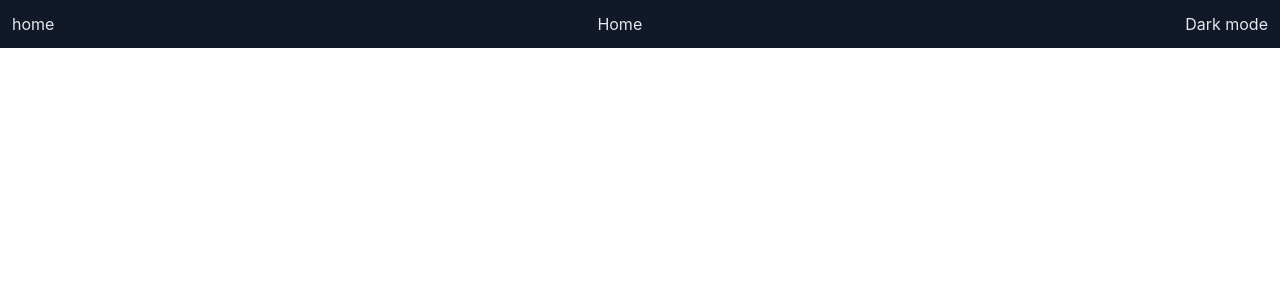
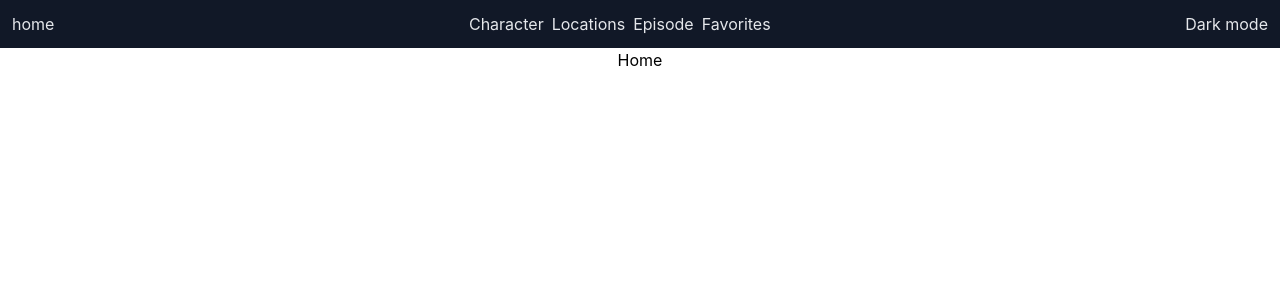
Before and after one commit to timberzzman/richard-et-mortimer-client, a React (Create React App) app: page / in a window 1280 px wide. Shown: the top 300 px of the page. Built offline with nearby package versions, Linux system fonts and the light colour scheme.

Commit message:
Fix Router not routing to Home component and adding custom navbar buttons

```diff
--- a/src/Router.js
+++ b/src/Router.js
@@ -10,7 +10,7 @@ import Location from './views/Location';
 function Router() {
   return (
     <Routes>
-      <Route path="/" element={Home} />
+      <Route path="/" element={<Home />} />
       <Route
         path="/character/:id"
         element={(
--- a/src/components/Navbar.js
+++ b/src/components/Navbar.js
@@ -10,8 +10,17 @@ function Navbar() {
         </NavLink>
       </div>
       <div>
-        <NavLink to="/">
-          Home
+        <NavLink to="/character/1">
+          Character
+        </NavLink>
+        <NavLink className="ml-2" to="/location/1">
+          Locations
+        </NavLink>
+        <NavLink className="ml-2" to="/episode/1">
+          Episode
+        </NavLink>
+        <NavLink className="ml-2" to="/favorites">
+          Favorites
         </NavLink>
       </div>
       <div className="px-3">
```
